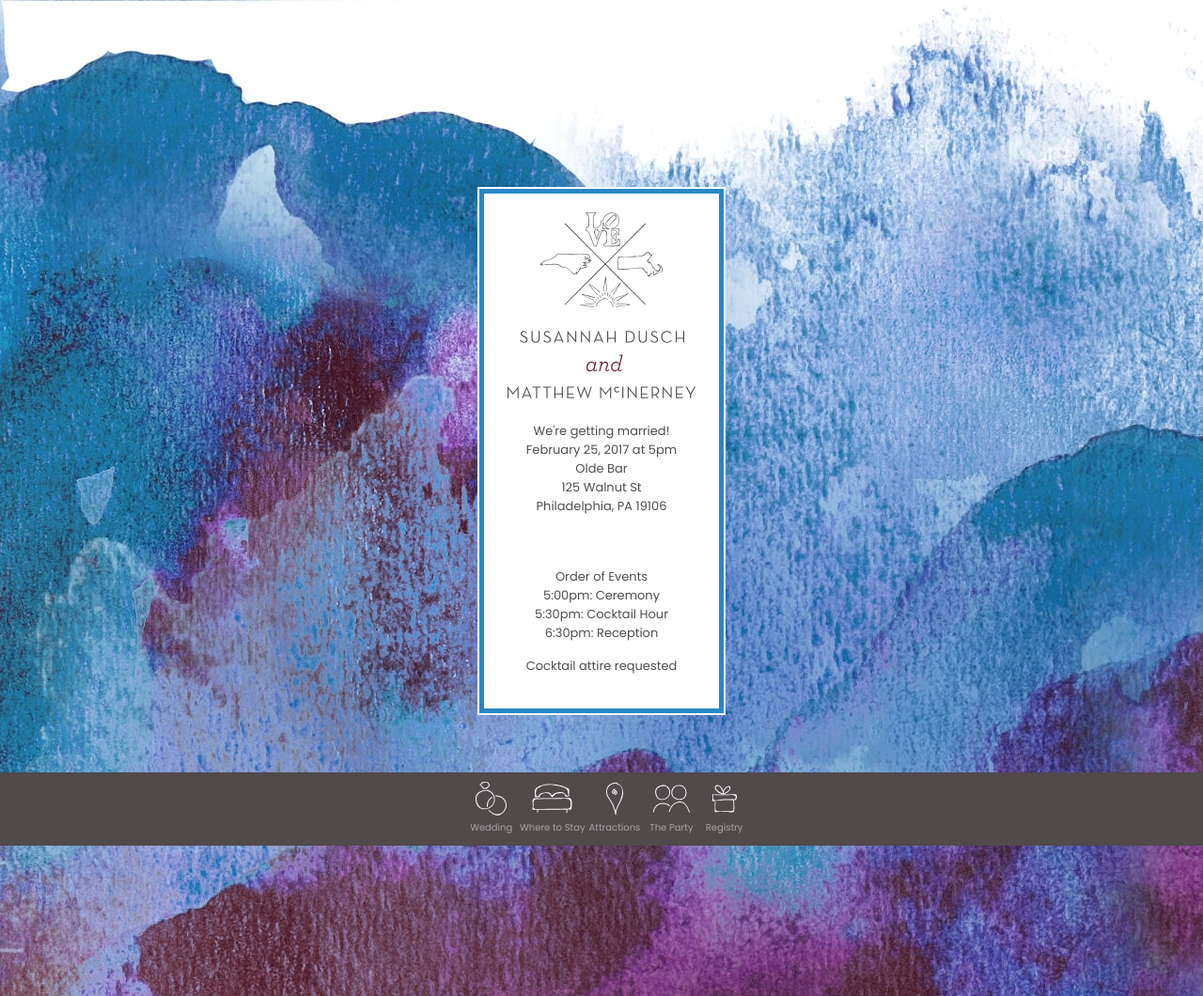
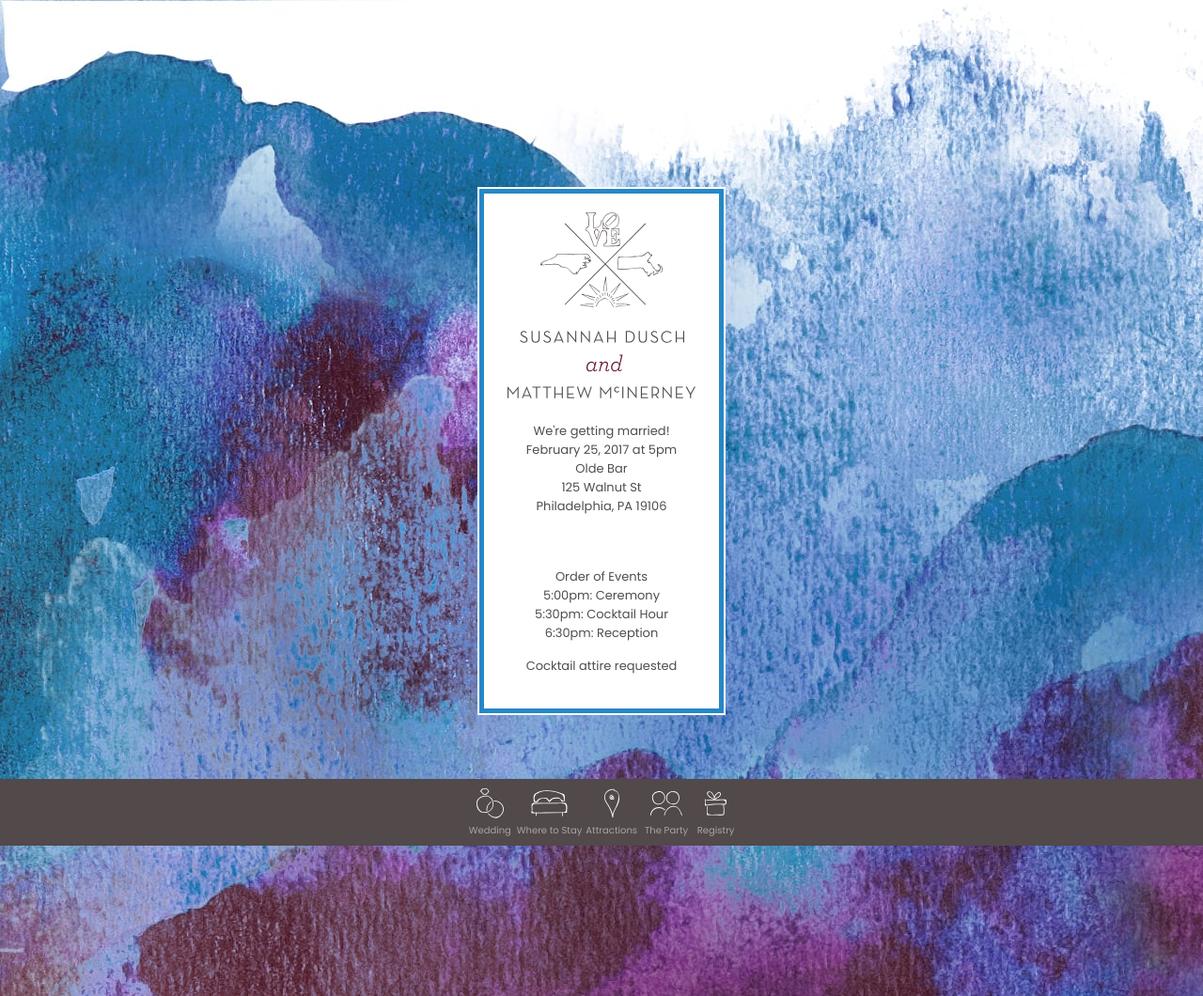
Before and after one commit to mattmotel/mattsuzy, a Jekyll site: the page built from index.html, in a window 1280 px wide. Shown: the whole page at 94% size. Built offline with Jekyll 4.4.1, drawn with Linux system fonts in a browser that asks for light colours; nearby versions of some CDN libraries.

Commit message:
menu update

```diff
--- a/_sass/_layout.scss
+++ b/_sass/_layout.scss
@@ -134,14 +134,14 @@ text-align:center;}
     position:fixed;
     bottom:0;
     left:0;
-    padding:5px;
+    padding:5px 0px 2px 0px;
     z-index:10;
 }
 #menu-center{display:inline-block;margin:auto;}
 
 
 #menu img{
-    height:36px;
+    height:32px;
     padding:5px 10px;
 }
 #menu a{float:left;padding:0px 2px;}
```
